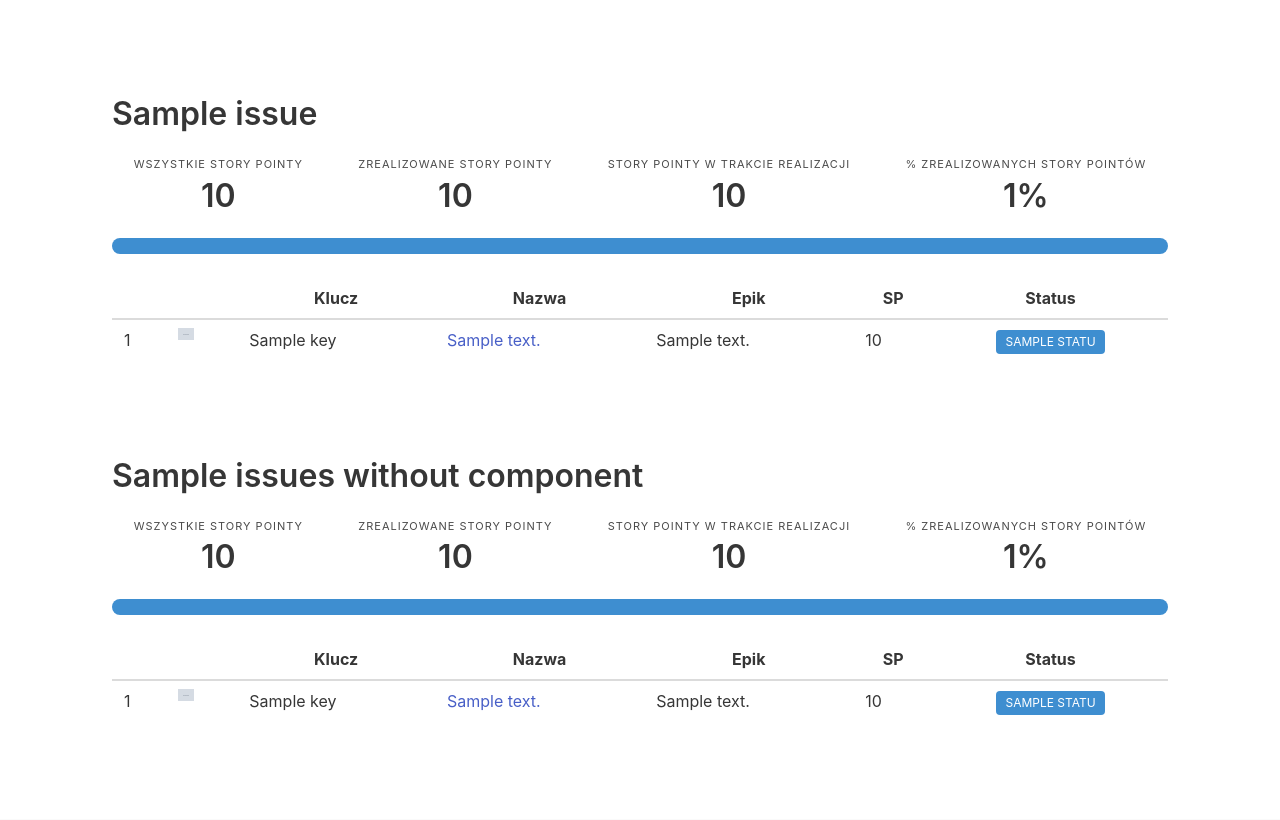
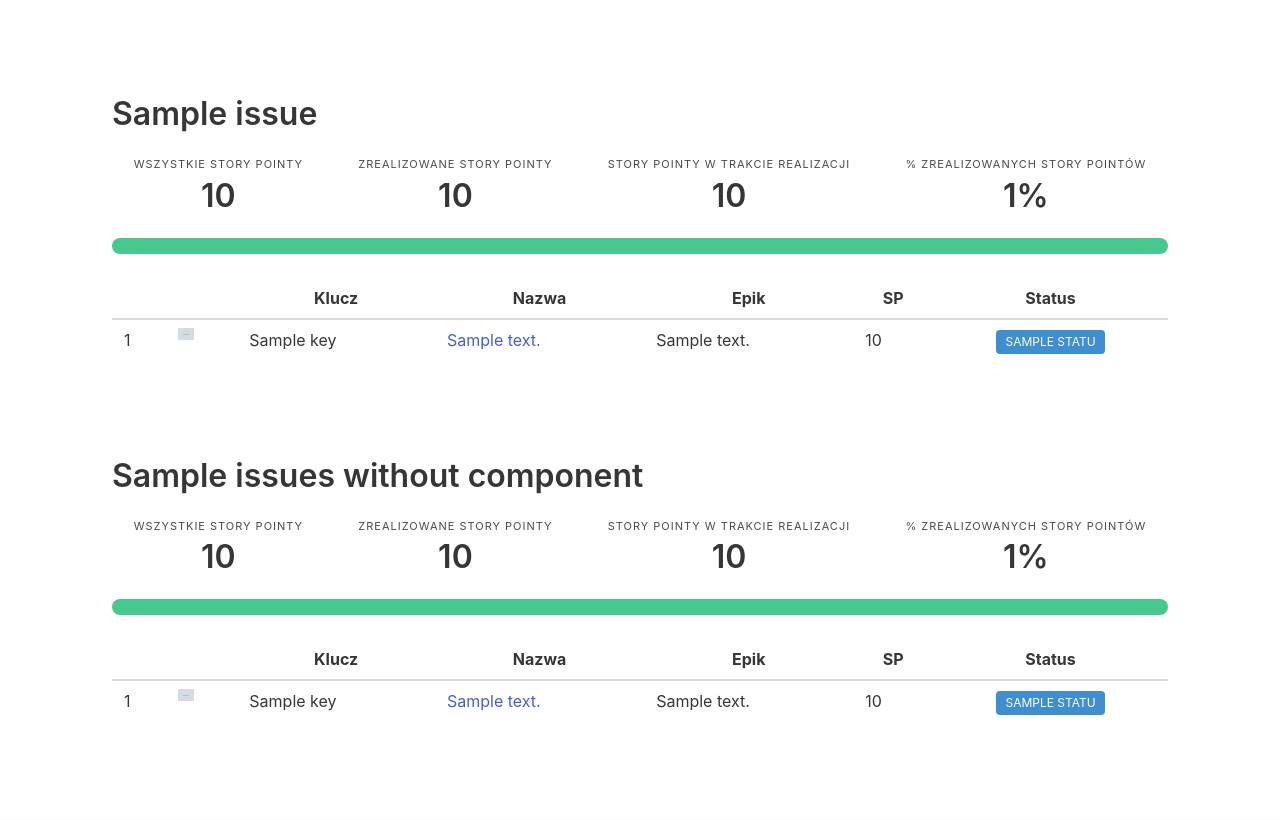
Before and after one commit to w13rny/jira_version_chart, a Flask app: template app/templates/report.html in a window 1280 px wide. Shown: the top 820 px of the page. Run offline with Flask 2, Linux system fonts and the light colour scheme; the template is opened without the code that fills it: most values are stand-ins (such as "Sample title", 1, 10 or a date in 2020); grey boxes marked "Sample" are stand-in pictures.

Commit message:
colors for "done" issues adjusted

```diff
--- a/app/templates/_macro_issue_list.html
+++ b/app/templates/_macro_issue_list.html
@@ -33,7 +33,7 @@
         </div>
     </nav>
 
-    <progress class="progress is-info" value="{{ data.resolved_story_points|round|int }}"
+    <progress class="progress is-success" value="{{ data.resolved_story_points|round|int }}"
               max="{{ data.all_story_points|round|int }}">{{ data.percent_resolved|round|int }}%</progress>
 
     <div class="table-container">
--- a/app/templates/_macro_status.html
+++ b/app/templates/_macro_status.html
@@ -2,7 +2,7 @@
 {% if issue.status_category.key.upper() == 'NEW' %}
     <span class="tag is-light is-normal">{{ issue.status.name.upper() }}</span>
 {% elif issue.status_category.key.upper() == 'DONE' %}
-    <span class="tag is-primary is-normal">{{ issue.status.name.upper() }}</span>
+    <span class="tag is-success is-normal">{{ issue.status.name.upper() }}</span>
 {% else %}
     <span class="tag is-info is-normal">{{ issue.status.name.upper() }}</span>
 {% endif %}
```
